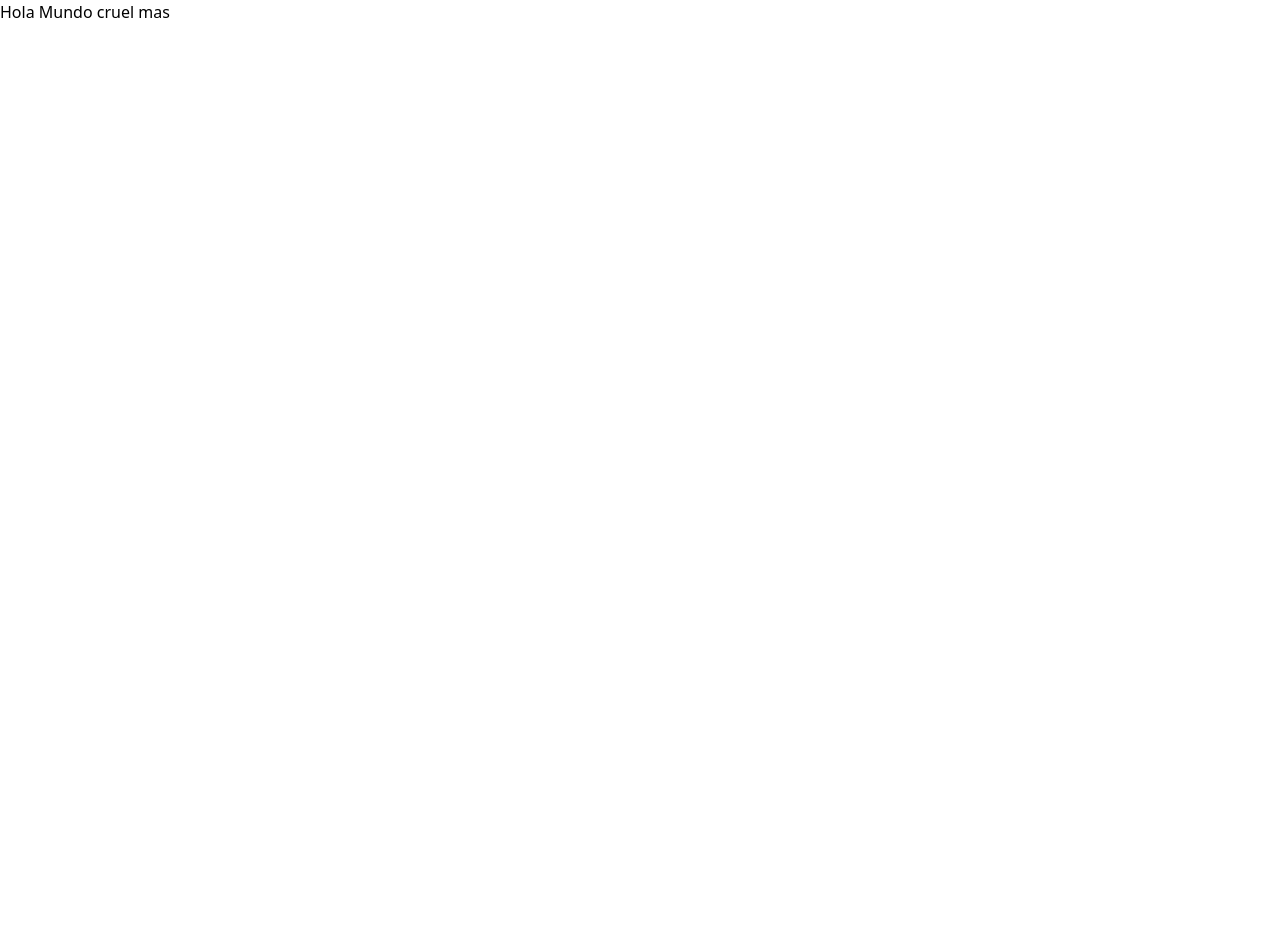
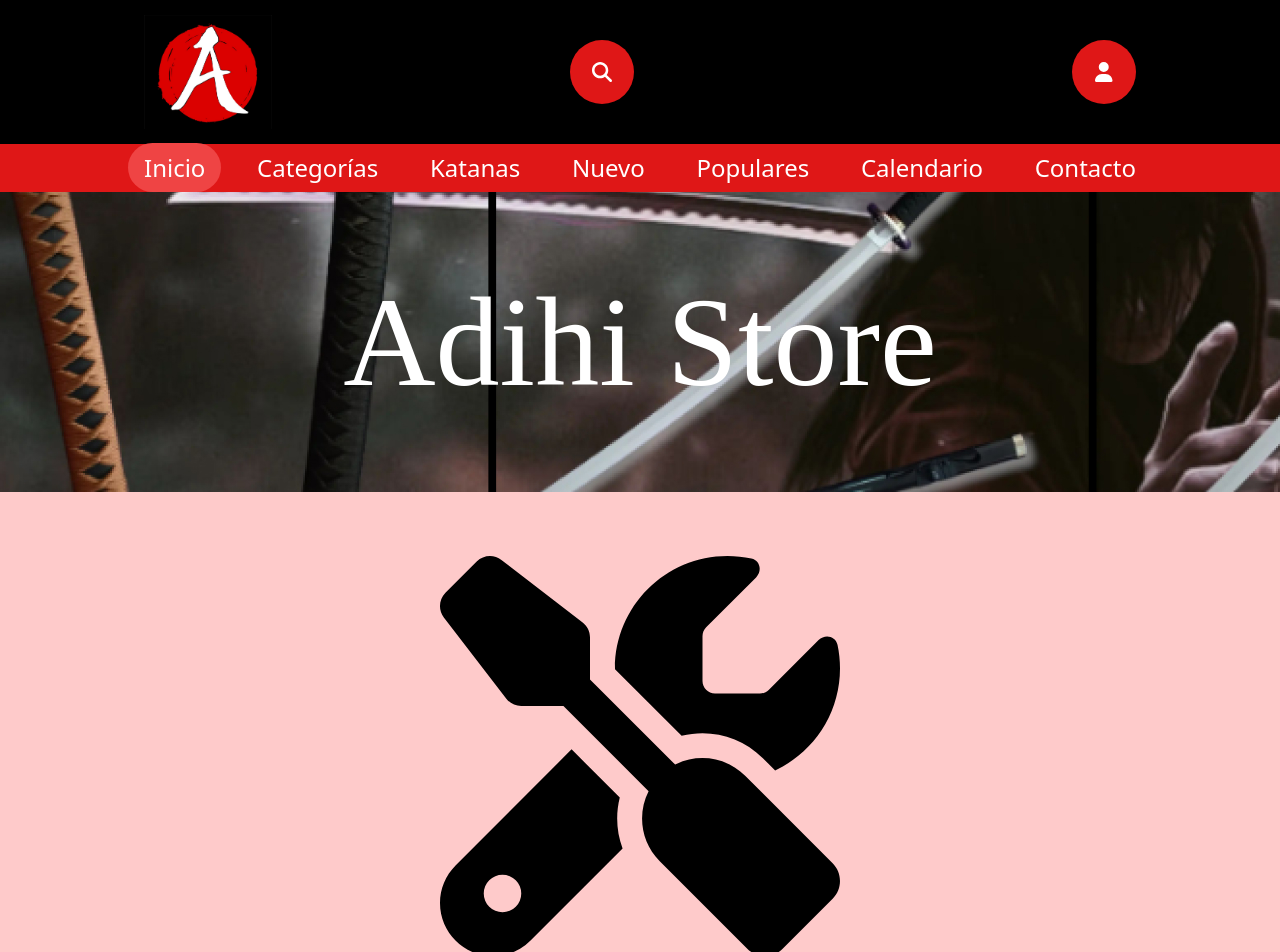
Before and after one commit to cgaritac/adihi_buy_react, a React (Vite) app: page / in a window 1280 px wide. Shown: the top 952 px of the page. Before the commit the page ends 800 px from the top, so only its background shows below. Built offline with nearby package versions, Linux system fonts and the light colour scheme.

Commit message:
App.tsx update

```diff
--- a/src/App.tsx
+++ b/src/App.tsx
@@ -1,8 +1,35 @@
+import { MainLayout } from '../src/components/layout'
+import { Home } from '../src/pages/home'
+import { Category } from '../src/pages/category'
+import { Katanas } from '../src/pages/katanas'
+import { New } from '../src/pages/new'
+import { Popular } from '../src/pages/popular'
+import { Calendar } from './pages/calendar'
+import { Contact } from '../src/pages/contact'
+import { Terms } from '../src/pages/terms'
+import { Cart } from '../src/pages/cart'
+import { BrowserRouter, Routes, Route } from 'react-router-dom'
+
 function App() {
-
   return (
     <>
-      <h1>Hola Mundo cruel mas</h1>
+      <>
+        <BrowserRouter>
+          <MainLayout>
+            <Routes>
+              <Route path='/' element={<Home/>}/>
+              <Route path='/category' element={<Category/>}/>
+              <Route path='/katanas' element={<Katanas/>}/>
+              <Route path='/new' element={<New/>}/>
+              <Route path='/popular' element={<Popular/>}/>
+              <Route path='/calendar' element={<Calendar/>}/>
+              <Route path='/contact' element={<Contact/>}/>
+              <Route path='/terms' element={<Terms/>}/>
+              <Route path='/cart' element={<Cart/>}/>
+            </Routes>
+          </MainLayout>
+        </BrowserRouter>
+    </>
     </>
   )
 }
```
